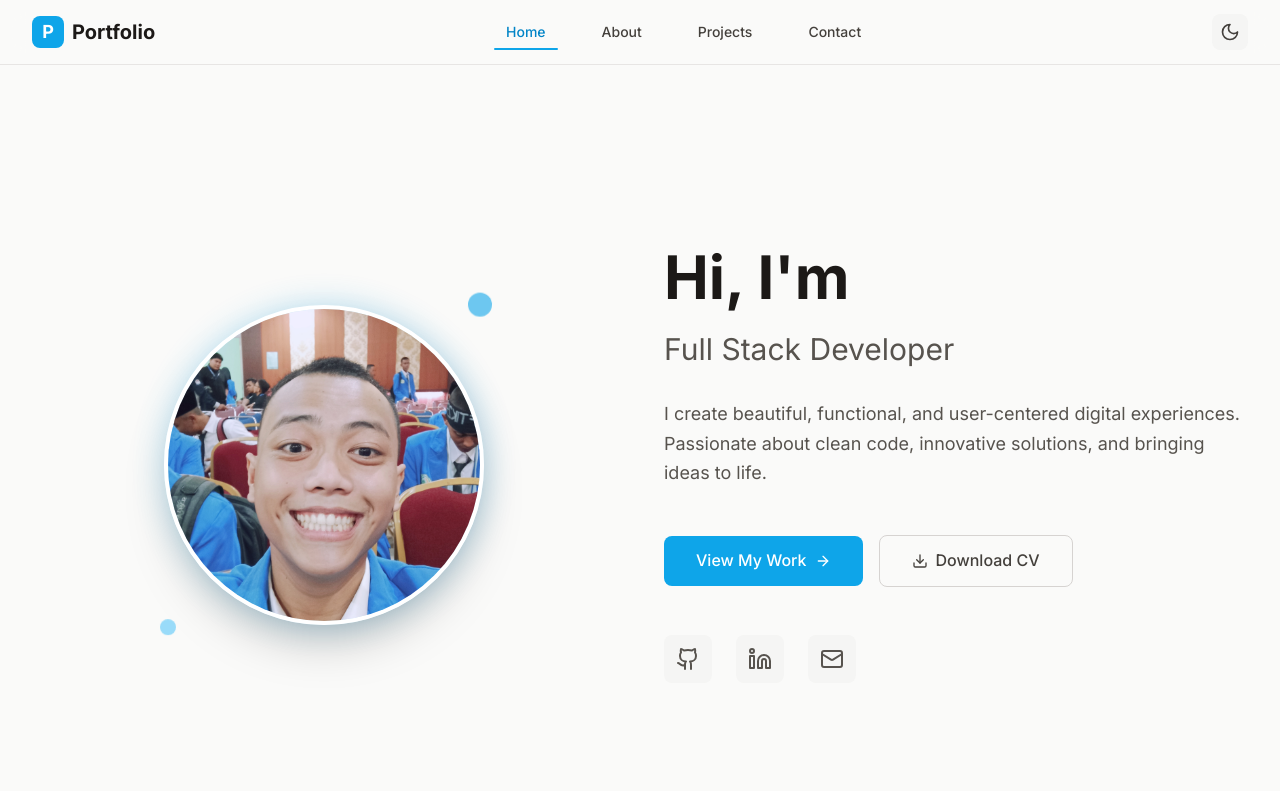
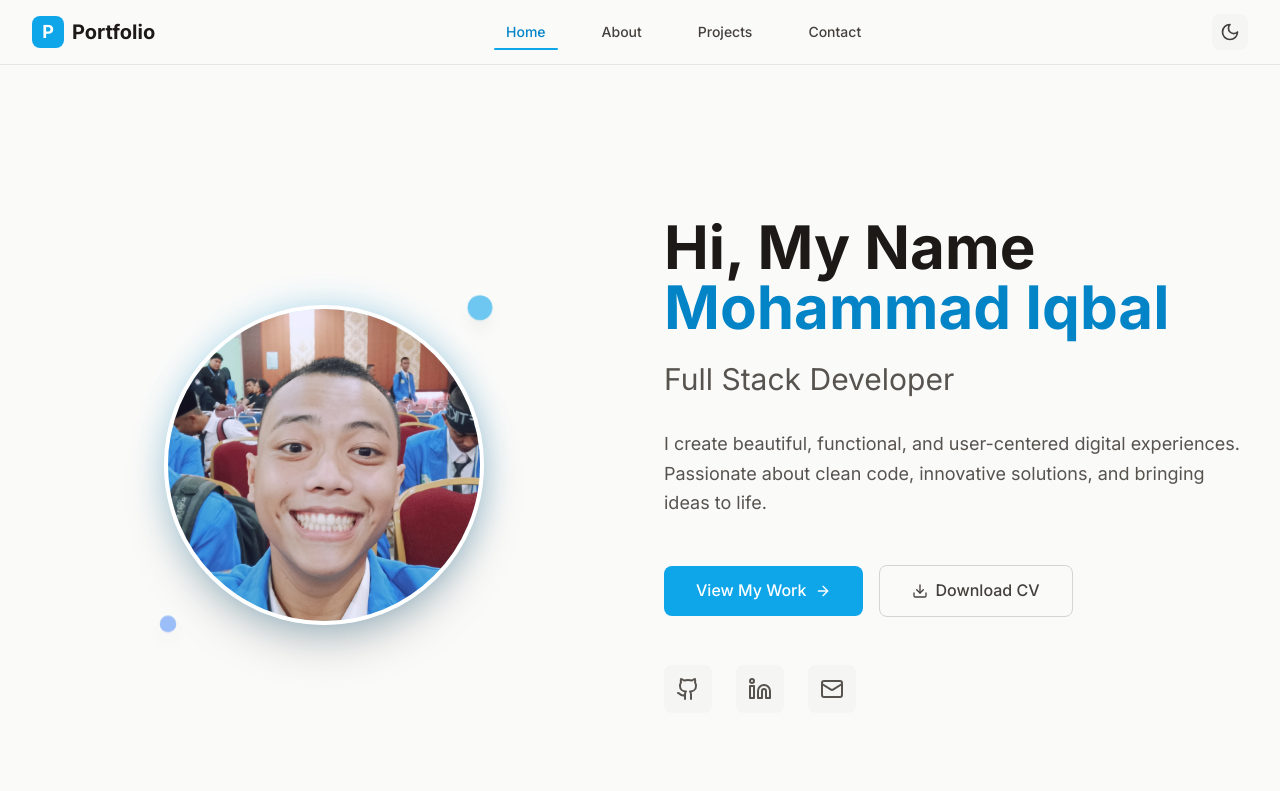
Before and after one commit to mohammaiIqbalMaulana/Web-Portofolio, a React (Vite) app: page / in a window 1280 px wide. Shown: the top 791 px of the page. Built offline with nearby package versions, Linux system fonts and the light colour scheme.

Commit message:
memperbaiki animasi pada profil

```diff
--- a/src/components/ProfileImage.tsx
+++ b/src/components/ProfileImage.tsx
@@ -1,4 +1,4 @@
-import React from 'react'
+import React, { useState } from 'react'
 import { motion } from 'framer-motion'
 import { useAnimation } from '../contexts/AnimationContext'
 
@@ -16,6 +16,7 @@ const ProfileImage: React.FC<ProfileImageProps> = ({
   className = 'mx-auto',
 }) => {
   const { reducedMotion } = useAnimation()
+  const [isHovered, setIsHovered] = useState(false)
 
   const sizeClasses = {
     sm: 'w-32 h-32',
@@ -30,19 +31,32 @@ const ProfileImage: React.FC<ProfileImageProps> = ({
       animate={{ opacity: 1, scale: 1, rotate: 0 }}
       transition={{
         duration: 0.8,
-        type: "spring",
-        stiffness: 100,
-        damping: 15
+        ease: "easeOut"
       }}
       whileHover={!reducedMotion ? {
-        scale: 1.05,
-        rotate: 2,
-        transition: { duration: 0.3 }
+        scale: 1.2,
+        rotate: 5,
+        transition: {
+          duration: 0.4,
+          ease: "easeOut"
+        }
       } : {}}
-      className={`relative ${sizeClasses[size]} ${className}`}
+      onMouseEnter={() => setIsHovered(true)}
+      onMouseLeave={() => setIsHovered(false)}
+      className={`relative ${sizeClasses[size]} ${className} cursor-pointer`}
     >
-      {/* Glow effect */}
-      <div className="absolute inset-0 bg-gradient-to-r from-primary-400 to-primary-600 rounded-full blur-lg opacity-30 animate-pulse" />
+      {/* Smooth glow effect */}
+      <motion.div
+        className="absolute inset-0 bg-gradient-to-r from-primary-400 to-primary-600 rounded-full blur-lg opacity-30"
+        animate={!reducedMotion ? {
+          scale: isHovered ? 1.15 : 1,
+          opacity: isHovered ? 0.5 : 0.3
+        } : {}}
+        transition={{
+          duration: 0.3,
+          ease: "easeOut"
+        }}
+      />
 
       {/* Main image container */}
       <div className="relative w-full h-full rounded-full overflow-hidden border-4 border-white dark:border-secondary-800 shadow-2xl">
@@ -50,41 +64,95 @@ const ProfileImage: React.FC<ProfileImageProps> = ({
           src={src}
           alt={alt}
           className="w-full h-full object-cover"
-          whileHover={!reducedMotion ? { scale: 1.1 } : {}}
-          transition={{ duration: 0.5 }}
+          animate={!reducedMotion ? {
+            scale: isHovered ? 1.1 : 1,
+            filter: isHovered ? "brightness(1.15) contrast(1.1) saturate(1.15)" : "brightness(1) contrast(1) saturate(1)"
+          } : {}}
+          transition={{
+            duration: 0.4,
+            ease: "easeOut"
+          }}
         />
 
-        {/* Overlay gradient */}
-        <div className="absolute inset-0 bg-gradient-to-t from-black/20 to-transparent opacity-0 hover:opacity-100 transition-opacity duration-300" />
+        {/* Smooth overlay */}
+        <motion.div
+          className="absolute inset-0 bg-gradient-to-t from-primary-600/20 to-transparent"
+          animate={{ opacity: isHovered ? 1 : 0 }}
+          transition={{ duration: 0.3, ease: "easeOut" }}
+        />
+
+        {/* Smooth shine effect */}
+        <motion.div
+          className="absolute inset-0 bg-gradient-to-r from-transparent via-white/25 to-transparent -skew-x-12"
+          animate={{
+            x: isHovered ? '100%' : '-100%',
+            opacity: isHovered ? 1 : 0
+          }}
+          transition={{ duration: 0.6, ease: "easeInOut" }}
+        />
       </div>
 
-      {/* Floating elements for decoration */}
+      {/* Smooth floating elements */}
       {!reducedMotion && (
         <>
           <motion.div
             animate={{
-              y: [-10, 10, -10],
-              rotate: [0, 5, 0]
+              y: isHovered ? [-6, 10, -6] : [-6, 6, -6],
+              rotate: isHovered ? [0, 8, 0] : [0, 5, 0],
+              scale: isHovered ? [1, 1.2, 1] : [1, 1.1, 1]
             }}
             transition={{
-              duration: 3,
+              duration: isHovered ? 1.5 : 2,
               repeat: Infinity,
               ease: "easeInOut"
             }}
-            className="absolute -top-2 -right-2 w-6 h-6 bg-primary-500 rounded-full opacity-60"
+            className="absolute -top-2 -right-2 w-6 h-6 bg-primary-500 rounded-full opacity-60 shadow-lg"
           />
           <motion.div
             animate={{
-              y: [10, -10, 10],
-              rotate: [0, -5, 0]
+              y: isHovered ? [6, -8, 6] : [6, -6, 6],
+              rotate: isHovered ? [0, -6, 0] : [0, -4, 0],
+              scale: isHovered ? [1, 1.3, 1] : [1, 1.15, 1]
             }}
             transition={{
-              duration: 2.5,
+              duration: isHovered ? 1.2 : 1.8,
               repeat: Infinity,
               ease: "easeInOut",
-              delay: 0.5
+              delay: 0.3
             }}
-            className="absolute -bottom-1 -left-1 w-4 h-4 bg-primary-400 rounded-full opacity-50"
+            className="absolute -bottom-1 -left-1 w-4 h-4 bg-blue-500 rounded-full opacity-50 shadow-lg"
+          />
+        </>
+      )}
+
+      {/* Smooth ripple effects */}
+      {!reducedMotion && (
+        <>
+          <motion.div
+            className="absolute inset-0 rounded-full border-2 border-primary-400"
+            animate={isHovered ? {
+              scale: [1, 1.2, 1.4],
+              opacity: [0, 0.4, 0]
+            } : { scale: 1, opacity: 0 }}
+            transition={{
+              duration: 1.2,
+              repeat: isHovered ? Infinity : 0,
+              ease: "easeOut"
+            }}
+          />
+
+          <motion.div
+            className="absolute inset-0 rounded-full border border-primary-300"
+            animate={isHovered ? {
+              scale: [1, 1.3, 1.5],
+              opacity: [0, 0.2, 0]
+            } : { scale: 1, opacity: 0 }}
+            transition={{
+              duration: 1.5,
+              repeat: isHovered ? Infinity : 0,
+              ease: "easeOut",
+              delay: 0.2
+            }}
           />
         </>
       )}
--- a/src/components/TypingAnimation.tsx
+++ b/src/components/TypingAnimation.tsx
@@ -8,6 +8,8 @@ interface TypingAnimationProps {
   delay?: number
   className?: string
   cursorClassName?: string
+  loop?: boolean
+  stopAfterComplete?: boolean
 }
 
 const TypingAnimation: React.FC<TypingAnimationProps> = ({
@@ -15,18 +17,22 @@ const TypingAnimation: React.FC<TypingAnimationProps> = ({
   speed = 100,
   delay = 0,
   className = '',
-  cursorClassName = ''
+  cursorClassName = '',
+  loop = true,
+  stopAfterComplete = false
 }) => {
   const [currentTextIndex, setCurrentTextIndex] = useState(0)
   const [currentText, setCurrentText] = useState('')
   const [isTyping, setIsTyping] = useState(false)
   const [showCursor, setShowCursor] = useState(true)
+  const [isComplete, setIsComplete] = useState(false)
   const { reducedMotion } = useAnimation()
 
   useEffect(() => {
     if (reducedMotion) {
       // Skip animation for users who prefer reduced motion
       setCurrentText(texts[0])
+      setIsComplete(true)
       return
     }
 
@@ -43,12 +49,18 @@ const TypingAnimation: React.FC<TypingAnimationProps> = ({
           clearInterval(typeInterval)
           setIsTyping(false)
 
+          // If stopAfterComplete is true, don't cycle to next text
+          if (stopAfterComplete) {
+            setIsComplete(true)
+            return
+          }
+
           // Wait before starting next text or looping back
           setTimeout(() => {
             if (currentTextIndex < texts.length - 1) {
               setCurrentTextIndex(prev => prev + 1)
               setCurrentText('')
-            } else {
+            } else if (loop) {
               setCurrentTextIndex(0)
               setCurrentText('')
             }
@@ -59,23 +71,23 @@ const TypingAnimation: React.FC<TypingAnimationProps> = ({
 
     const timer = setTimeout(startTyping, delay)
     return () => clearTimeout(timer)
-  }, [currentTextIndex, texts, speed, delay, reducedMotion])
+  }, [currentTextIndex, texts, speed, delay, reducedMotion, loop, stopAfterComplete])
 
-  // Cursor blinking animation
+  // Cursor blinking animation - stop when complete
   useEffect(() => {
-    if (reducedMotion) return
+    if (reducedMotion || isComplete) return
 
     const cursorInterval = setInterval(() => {
       setShowCursor(prev => !prev)
     }, 500)
 
     return () => clearInterval(cursorInterval)
-  }, [reducedMotion])
+  }, [reducedMotion, isComplete])
 
   return (
     <span className={className}>
       {currentText}
-      {!reducedMotion && (
+      {!reducedMotion && !isComplete && (
         <motion.span
           className={`inline-block w-0.5 h-5 bg-current ml-1 ${cursorClassName}`}
           animate={{ opacity: showCursor ? 1 : 0 }}
--- a/src/pages/Home.tsx
+++ b/src/pages/Home.tsx
@@ -35,12 +35,13 @@ const Home: React.FC = () => {
               {/* Name with typing animation */}
               <div className="mb-6">
                 <h1 className="text-4xl sm:text-5xl lg:text-6xl font-bold text-secondary-900 dark:text-secondary-100 mb-2">
-                  Hi, I'm{' '}
+                  Hi, My Name{' '}
                   <TypingAnimation
                     texts={['Mohammad Iqbal']}
                     speed={150}
                     className="text-primary-600 dark:text-primary-400"
                     cursorClassName="bg-primary-600 dark:bg-primary-400"
+                    stopAfterComplete={true}
                   />
                 </h1>
               </div>
```
